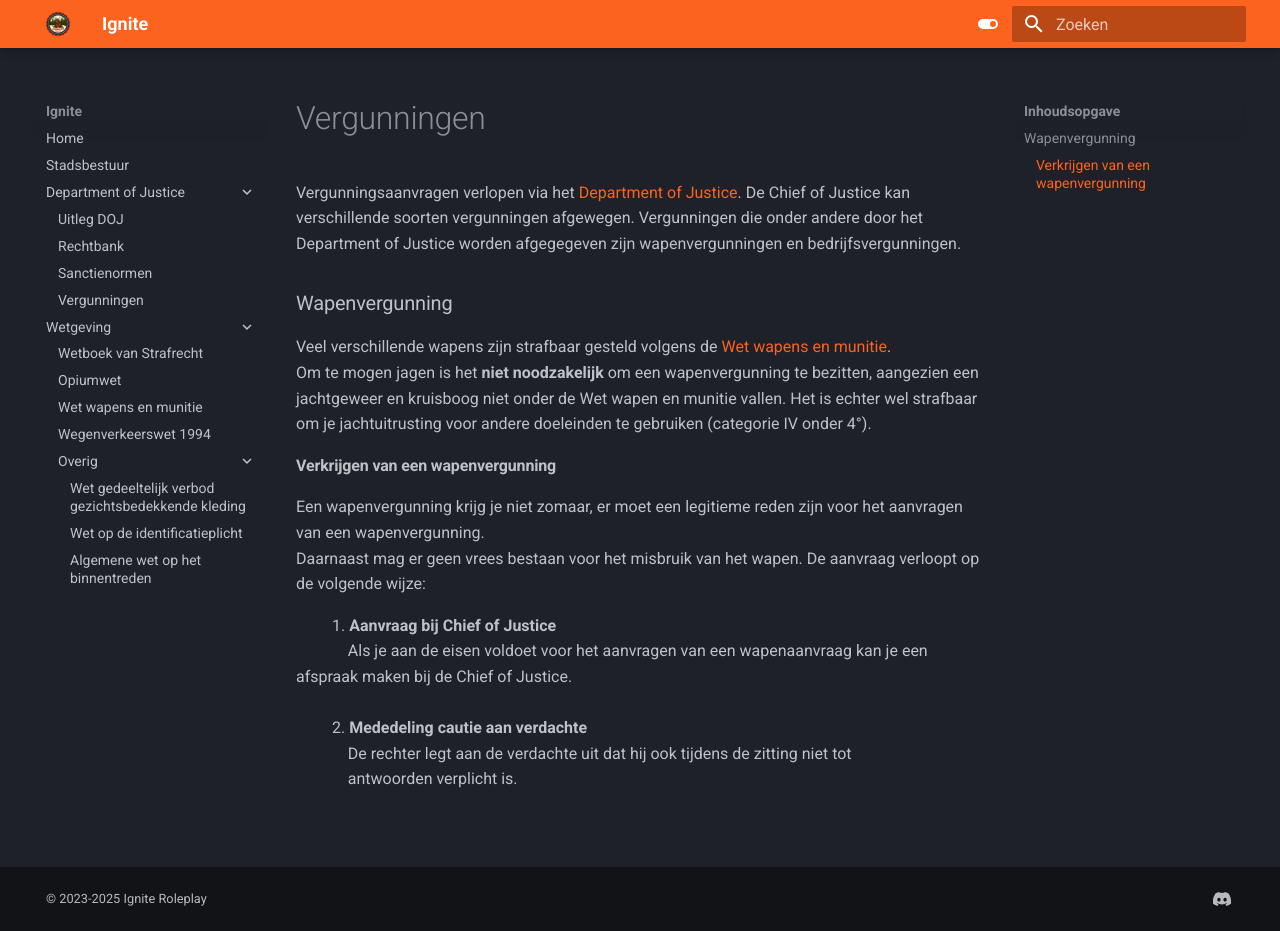
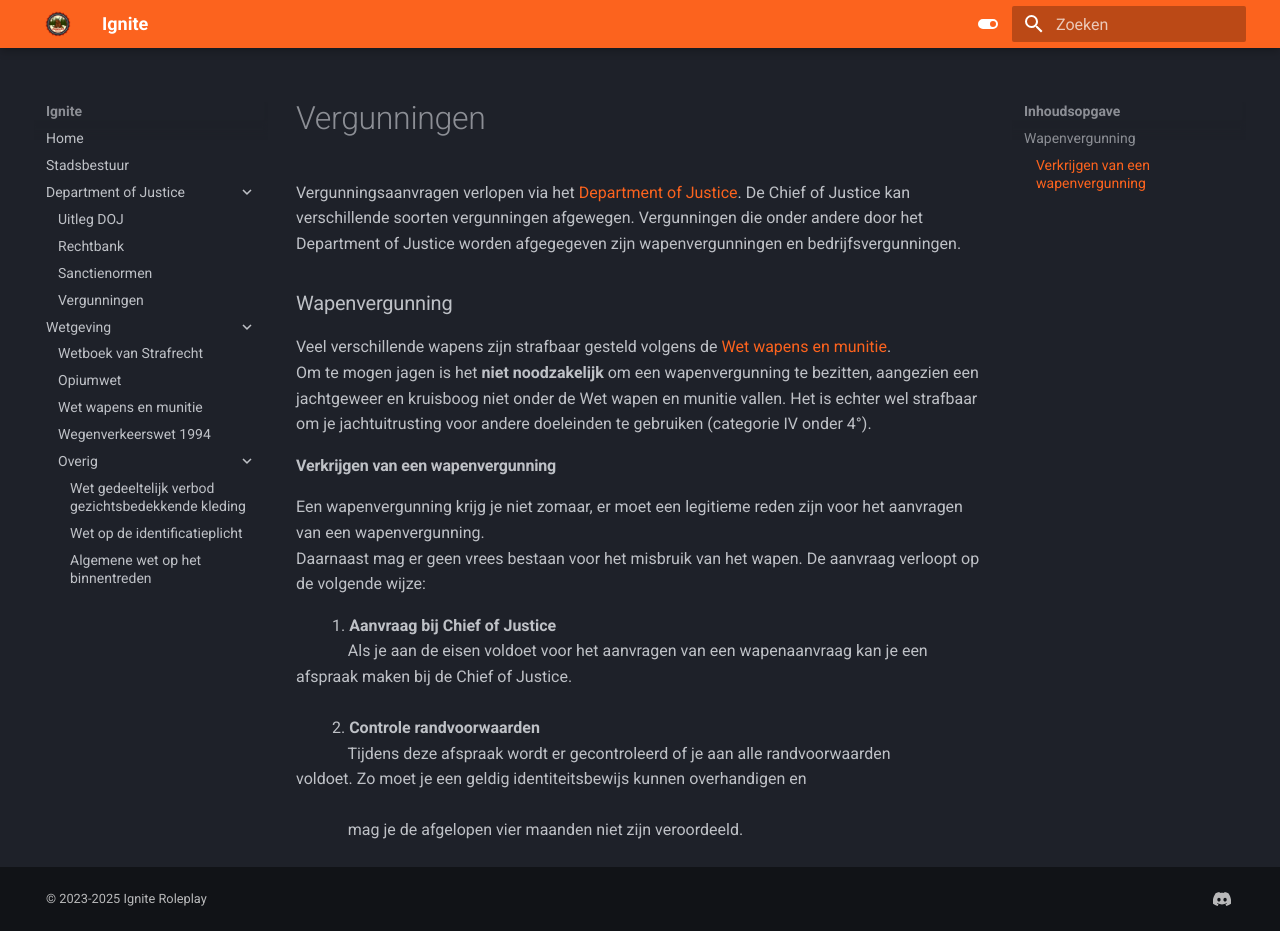
Before and after one commit to NLDenny/wetboek, an MkDocs documentation site: the page built from docs/Department of Justice/test.md, in a window 1280 px wide and 931 px high. Built offline with MkDocs 1.6.1 and Material for MkDocs 9.7.7, drawn with Linux system fonts in a browser that asks for light colours.

Commit message:
Update test.md

```diff
--- a/docs/Department of Justice/test.md
+++ b/docs/Department of Justice/test.md
@@ -18,6 +18,7 @@ Daarnaast mag er geen vrees bestaan voor het misbruik van het wapen. De aanvraag
 &ensp; &nbsp; &nbsp; &nbsp; 1. __Aanvraag bij Chief of Justice__ <br />
 &ensp; &nbsp; &nbsp; &nbsp; &nbsp; &nbsp; Als je aan de eisen voldoet voor het aanvragen van een wapenaanvraag kan je een
 &ensp; &nbsp; &nbsp; &nbsp; &nbsp; &nbsp; afspraak maken bij de Chief of Justice. <br>
-&ensp; &nbsp; &nbsp; &nbsp; 2. __Mededeling cautie aan verdachte__ <br />
-&ensp; &nbsp; &nbsp; &nbsp; &nbsp; &nbsp; De rechter legt aan de verdachte uit dat hij ook tijdens de zitting niet tot <br>
-&ensp; &nbsp; &nbsp; &nbsp; &nbsp; &nbsp; antwoorden verplicht is. <br>
+&ensp; &nbsp; &nbsp; &nbsp; 2. __Controle randvoorwaarden__ <br />
+&ensp; &nbsp; &nbsp; &nbsp; &nbsp; &nbsp; Tijdens deze afspraak wordt er gecontroleerd of je aan alle randvoorwaarden
+&ensp; &nbsp; &nbsp; &nbsp; &nbsp; &nbsp; voldoet. Zo moet je een geldig identiteitsbewijs kunnen overhandigen en <br>
+&ensp; &nbsp; &nbsp; &nbsp; &nbsp; &nbsp; mag je de afgelopen vier maanden niet zijn veroordeeld. <br>
```
